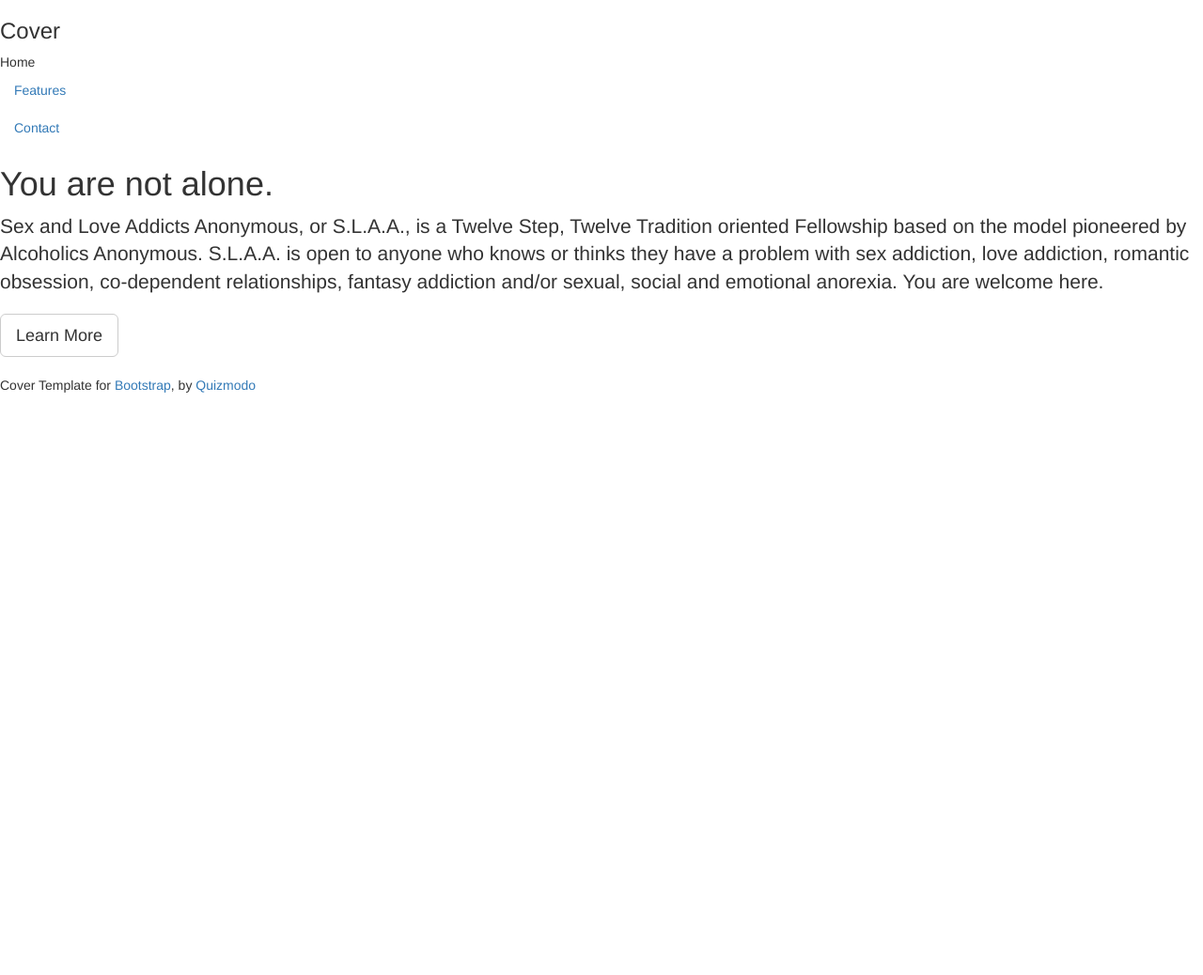
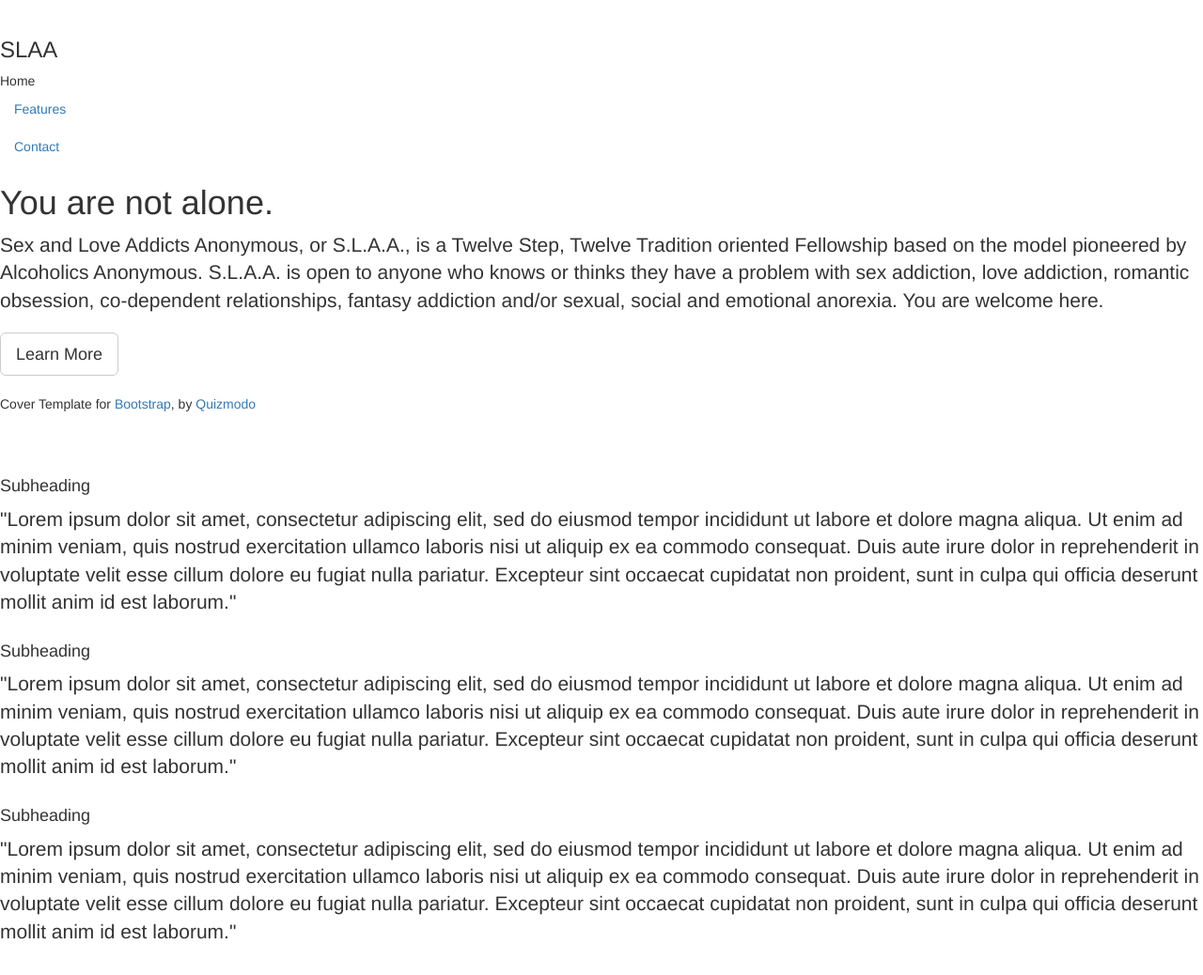
Before and after one commit to trrapp12-ironyard/UTIN-SLAA, a plain HTML site: page index.html in a window 1280 px wide. Shown: the whole page at 94% size. Before the commit the page ends 800 px from the top, so only its background shows below. Drawn offline with nearby package versions, Linux system fonts and the light colour scheme; files that its build step writes are made by us from their sources; a script that the page names is missing; files whose address does not match are found by name.

Commit message:
added centered column of text

```diff
--- a/index.html
+++ b/index.html
@@ -7,14 +7,18 @@
 		<!--***The above three tags must come first in the head; any other head content must come AFTER these tags-->
 		<title>Organization Title Goes Here</title>
 		<link href="css/bootstrap.min.css" rel="stylesheet">
+		<link href="../../assets/css/ie10-viewport-bug-workaround.css" rel="stylesheet">
+		<link href="jumbotron-narrow.css" rel="stylesheet">
+		<script src="../../assets/js/ie-emulation-modes-warning.js"></script>
+
 	</head>
 	<body>
 		<div class="site-wrapper">
-			<div class="site-wrapper-inner" img src="img/pexels-photo-48566.jpeg">
+			<div class="site-wrapper-inner" img src="img/pexels-photo-48566.jpeg" alt="Lonely Person" style="">
 				<div class="cover-container">
 					<div class="masthead clearfix">
 						<div class="inner">
-							<h3 class="masterhead-brand">Cover</h3>
+							<h3 class="masterhead-brand">SLAA</h3>
 							<nav>
 								<ul class="nav masthead-nav">
 									<li class="active"></a href="#">Home</a></li>
@@ -41,6 +45,19 @@
 				</div>
 			</div>
 		</div>
+		<div class="row marketing">
+			<div class=".col-md-6 .col-md-offset-3">
+				<p style="align-center"><h4> Subheading </h4></p>
+				<p class="lead">"Lorem ipsum dolor sit amet, consectetur adipiscing elit, sed do eiusmod tempor incididunt ut labore et dolore magna aliqua. Ut enim ad minim veniam, quis nostrud exercitation ullamco laboris nisi ut aliquip ex ea commodo consequat. Duis aute irure dolor in reprehenderit in voluptate velit esse cillum dolore eu fugiat nulla pariatur. Excepteur sint occaecat cupidatat non proident, sunt in culpa qui officia deserunt mollit anim id est laborum."</p>
+
+				<p style="align-center"><h4> Subheading </h4></p>
+				<p class="lead">"Lorem ipsum dolor sit amet, consectetur adipiscing elit, sed do eiusmod tempor incididunt ut labore et dolore magna aliqua. Ut enim ad minim veniam, quis nostrud exercitation ullamco laboris nisi ut aliquip ex ea commodo consequat. Duis aute irure dolor in reprehenderit in voluptate velit esse cillum dolore eu fugiat nulla pariatur. Excepteur sint occaecat cupidatat non proident, sunt in culpa qui officia deserunt mollit anim id est laborum."</p>
+
+				<p style="align-center"><h4> Subheading </h4></p>
+				<p class="lead">"Lorem ipsum dolor sit amet, consectetur adipiscing elit, sed do eiusmod tempor incididunt ut labore et dolore magna aliqua. Ut enim ad minim veniam, quis nostrud exercitation ullamco laboris nisi ut aliquip ex ea commodo consequat. Duis aute irure dolor in reprehenderit in voluptate velit esse cillum dolore eu fugiat nulla pariatur. Excepteur sint occaecat cupidatat non proident, sunt in culpa qui officia deserunt mollit anim id est laborum."</p>
+
+			</div>
+		</div>
 
 	<!-- jQuery (necessary for Bootstrap's JavaScript plugins) -->
     <script src="https://ajax.googleapis.com/ajax/libs/jquery/1.11.3/jquery.min.js"></script>
```
